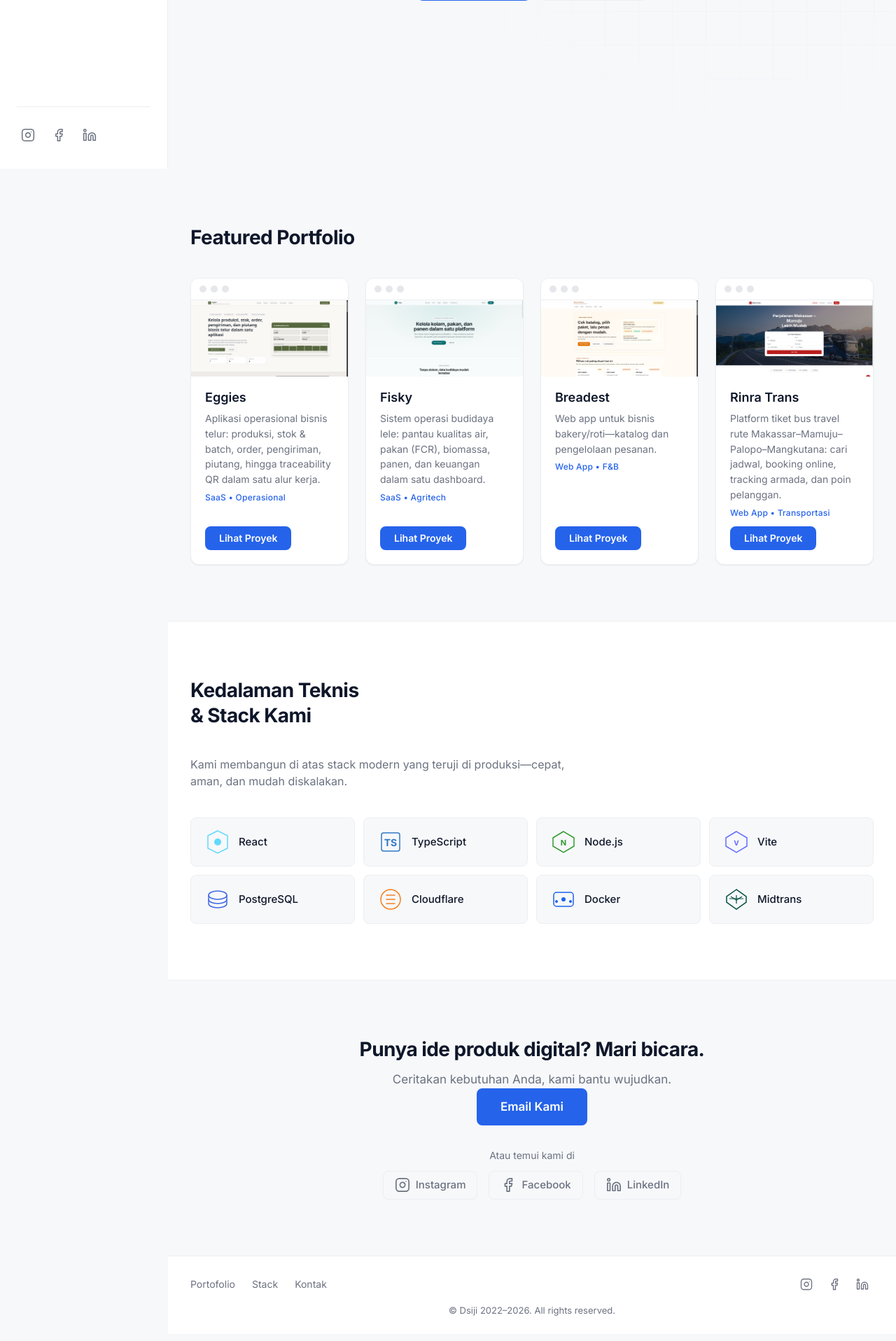
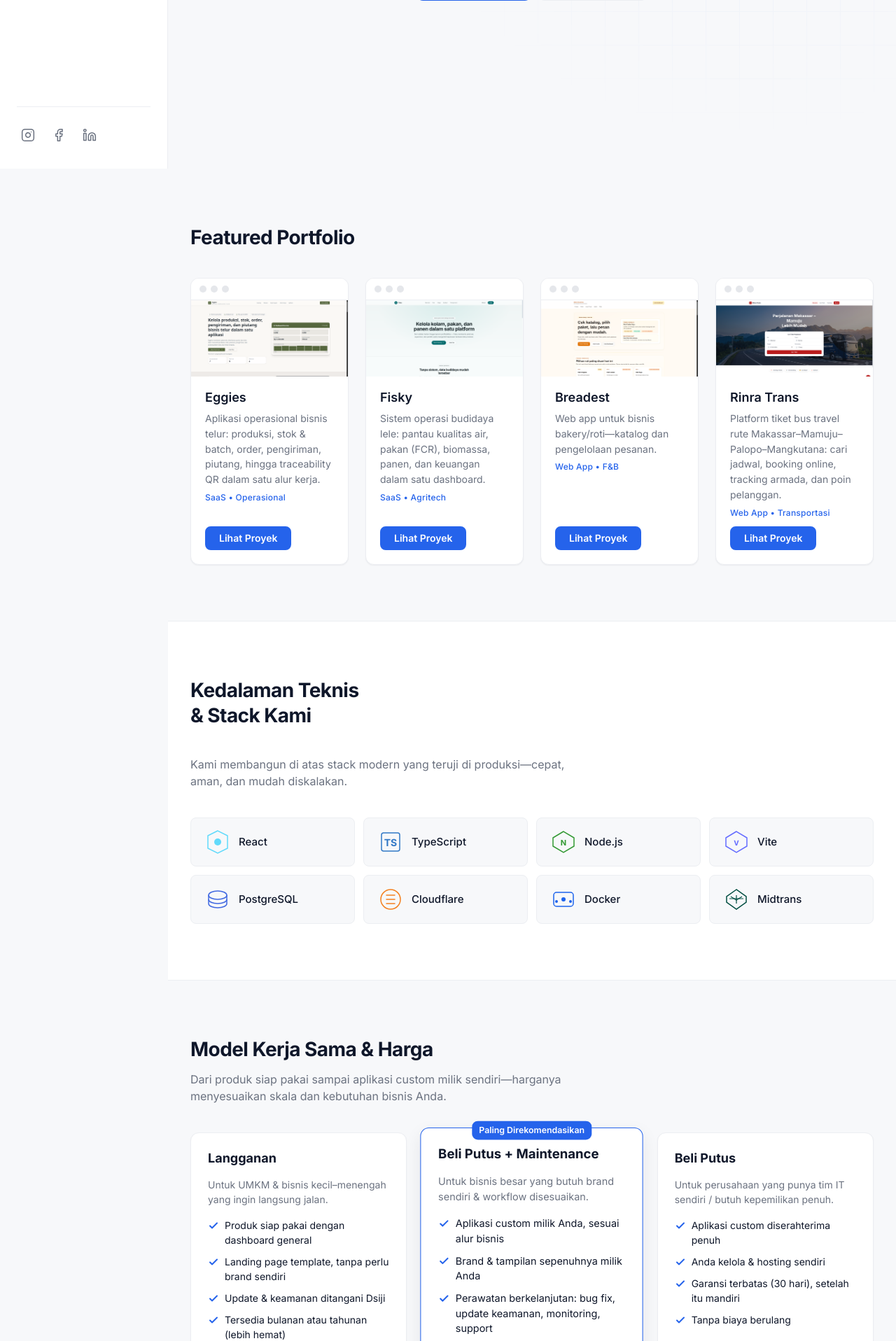
Before and after one commit to Dsiji/dsiji.github.io, a PHP site: page / in a window 1280 px wide. Shown: the part 559-2475 px from the top of the page at 70% size. Before the commit the page ends 2439 px from the top, so only its background shows below. Run offline with PHP 8.4, Linux system fonts and the light colour scheme.

Commit message:
skema harga

```diff
--- a/css/style.css
+++ b/css/style.css
@@ -457,6 +457,107 @@ ul { list-style: none; }
 }
 
 /* ========================================
+   Pricing
+   ======================================== */
+.pricing__sub {
+  max-width: 560px;
+  color: var(--muted);
+  margin-top: .75rem;
+  font-size: 1rem;
+}
+
+.pricing__grid {
+  display: grid;
+  grid-template-columns: repeat(3, 1fr);
+  gap: 1.5rem;
+  align-items: stretch;
+}
+
+.pricing-card {
+  position: relative;
+  padding: 1.5rem;
+  display: flex;
+  flex-direction: column;
+  gap: 1rem;
+  overflow: visible;
+}
+
+.pricing-card--featured {
+  border-color: var(--accent);
+  border-width: 1.5px;
+  box-shadow: var(--shadow-md);
+  transform: scale(1.03);
+  z-index: 1;
+}
+
+.pricing-card__badge {
+  position: absolute;
+  top: -.625rem;
+  left: 50%;
+  transform: translateX(-50%);
+  background: var(--accent);
+  color: #fff;
+  font-size: .75rem;
+  font-weight: 600;
+  padding: 4px 10px;
+  border-radius: var(--radius-sm);
+  white-space: nowrap;
+}
+
+.pricing-card__name {
+  font-size: 1.125rem;
+  font-weight: 700;
+  line-height: 1.3;
+}
+
+.pricing-card__for {
+  font-size: .875rem;
+  color: var(--muted);
+  line-height: 1.5;
+}
+
+.pricing-card__list {
+  display: flex;
+  flex-direction: column;
+  gap: .625rem;
+  margin: 0;
+}
+
+.pricing-card__list li {
+  display: flex;
+  align-items: flex-start;
+  gap: .5rem;
+  font-size: .875rem;
+  line-height: 1.5;
+  color: var(--text);
+}
+
+.pricing-card__list svg {
+  flex-shrink: 0;
+  margin-top: .2em;
+  color: var(--accent);
+}
+
+.pricing-card__price {
+  font-size: .8125rem;
+  color: var(--muted);
+  line-height: 1.4;
+}
+
+.pricing-card .btn {
+  margin-top: auto;
+  align-self: flex-start;
+}
+
+.pricing__guide {
+  text-align: center;
+  font-size: .875rem;
+  color: var(--muted);
+  margin-top: 1.5rem;
+  line-height: 1.6;
+}
+
+/* ========================================
    Contact
    ======================================== */
 .contact__social {
@@ -577,6 +678,12 @@ ul { list-style: none; }
   .stack__grid {
     grid-template-columns: repeat(2, 1fr);
   }
+  .pricing__grid {
+    grid-template-columns: 1fr;
+  }
+  .pricing-card--featured {
+    transform: none;
+  }
 }
 
 /* ========================================
--- a/index.html
+++ b/index.html
@@ -56,6 +56,14 @@
                             class="sidebar__link"
                             data-section="stack"
                             >Stack</a
+                        >
+                    </li>
+                    <li>
+                        <a
+                            href="#pricing"
+                            class="sidebar__link"
+                            data-section="pricing"
+                            >Harga</a
                         >
                     </li>
                     <li>
@@ -585,6 +593,132 @@
                 </div>
             </section>
 
+            <!-- ===== PRICING ===== -->
+            <section
+                class="section"
+                id="pricing"
+                aria-labelledby="pricing-title"
+            >
+                <div class="section__inner">
+                    <div class="section__header">
+                        <h2 class="section__title" id="pricing-title">
+                            Model Kerja Sama &amp; Harga
+                        </h2>
+                        <p class="pricing__sub">
+                            Dari produk siap pakai sampai aplikasi custom milik sendiri&mdash;harganya
+                            menyesuaikan skala dan kebutuhan bisnis Anda.
+                        </p>
+                    </div>
+
+                    <div class="pricing__grid">
+                        <!-- Card 1 — Langganan (SaaS) -->
+                        <article class="card pricing-card">
+                            <h3 class="pricing-card__name">Langganan</h3>
+                            <p class="pricing-card__for">Untuk UMKM &amp; bisnis kecil&ndash;menengah yang ingin langsung jalan.</p>
+                            <ul class="pricing-card__list">
+                                <li>
+                                    <svg width="16" height="16" viewBox="0 0 16 16" fill="none" aria-hidden="true">
+                                        <path d="M3 8.5L6 11.5L13 4.5" stroke="currentColor" stroke-width="2" stroke-linecap="round" stroke-linejoin="round"/>
+                                    </svg>
+                                    Produk siap pakai dengan dashboard general
+                                </li>
+                                <li>
+                                    <svg width="16" height="16" viewBox="0 0 16 16" fill="none" aria-hidden="true">
+                                        <path d="M3 8.5L6 11.5L13 4.5" stroke="currentColor" stroke-width="2" stroke-linecap="round" stroke-linejoin="round"/>
+                                    </svg>
+                                    Landing page template, tanpa perlu brand sendiri
+                                </li>
+                                <li>
+                                    <svg width="16" height="16" viewBox="0 0 16 16" fill="none" aria-hidden="true">
+                                        <path d="M3 8.5L6 11.5L13 4.5" stroke="currentColor" stroke-width="2" stroke-linecap="round" stroke-linejoin="round"/>
+                                    </svg>
+                                    Update &amp; keamanan ditangani Dsiji
+                                </li>
+                                <li>
+                                    <svg width="16" height="16" viewBox="0 0 16 16" fill="none" aria-hidden="true">
+                                        <path d="M3 8.5L6 11.5L13 4.5" stroke="currentColor" stroke-width="2" stroke-linecap="round" stroke-linejoin="round"/>
+                                    </svg>
+                                    Tersedia bulanan atau tahunan (lebih hemat)
+                                </li>
+                            </ul>
+                            <p class="pricing-card__price">Angka detail ada di halaman produk</p>
+                            <a href="#portfolio" class="btn btn--small btn--outline">Lihat Produk &amp; Paket</a>
+                        </article>
+
+                        <!-- Card 2 — Beli Putus + Maintenance (RECOMMENDED) -->
+                        <article class="card pricing-card pricing-card--featured">
+                            <span class="pricing-card__badge">Paling Direkomendasikan</span>
+                            <h3 class="pricing-card__name">Beli Putus + Maintenance</h3>
+                            <p class="pricing-card__for">Untuk bisnis besar yang butuh brand sendiri &amp; workflow disesuaikan.</p>
+                            <ul class="pricing-card__list">
+                                <li>
+                                    <svg width="16" height="16" viewBox="0 0 16 16" fill="none" aria-hidden="true">
+                                        <path d="M3 8.5L6 11.5L13 4.5" stroke="currentColor" stroke-width="2" stroke-linecap="round" stroke-linejoin="round"/>
+                                    </svg>
+                                    Aplikasi custom milik Anda, sesuai alur bisnis
+                                </li>
+                                <li>
+                                    <svg width="16" height="16" viewBox="0 0 16 16" fill="none" aria-hidden="true">
+                                        <path d="M3 8.5L6 11.5L13 4.5" stroke="currentColor" stroke-width="2" stroke-linecap="round" stroke-linejoin="round"/>
+                                    </svg>
+                                    Brand &amp; tampilan sepenuhnya milik Anda
+                                </li>
+                                <li>
+                                    <svg width="16" height="16" viewBox="0 0 16 16" fill="none" aria-hidden="true">
+                                        <path d="M3 8.5L6 11.5L13 4.5" stroke="currentColor" stroke-width="2" stroke-linecap="round" stroke-linejoin="round"/>
+                                    </svg>
+                                    Perawatan berkelanjutan: bug fix, update keamanan, monitoring, support
+                                </li>
+                                <li>
+                                    <svg width="16" height="16" viewBox="0 0 16 16" fill="none" aria-hidden="true">
+                                        <path d="M3 8.5L6 11.5L13 4.5" stroke="currentColor" stroke-width="2" stroke-linecap="round" stroke-linejoin="round"/>
+                                    </svg>
+                                    Cocok untuk multi-cabang / skala besar (mis. armada, outlet)
+                                </li>
+                            </ul>
+                            <p class="pricing-card__price">Mulai dari &mdash; biaya pembuatan + maintenance berkala</p>
+                            <a href="#contact" class="btn btn--small btn--primary">Konsultasi Kebutuhan</a>
+                        </article>
+
+                        <!-- Card 3 — Beli Putus -->
+                        <article class="card pricing-card">
+                            <h3 class="pricing-card__name">Beli Putus</h3>
+                            <p class="pricing-card__for">Untuk perusahaan yang punya tim IT sendiri / butuh kepemilikan penuh.</p>
+                            <ul class="pricing-card__list">
+                                <li>
+                                    <svg width="16" height="16" viewBox="0 0 16 16" fill="none" aria-hidden="true">
+                                        <path d="M3 8.5L6 11.5L13 4.5" stroke="currentColor" stroke-width="2" stroke-linecap="round" stroke-linejoin="round"/>
+                                    </svg>
+                                    Aplikasi custom diserahterima penuh
+                                </li>
+                                <li>
+                                    <svg width="16" height="16" viewBox="0 0 16 16" fill="none" aria-hidden="true">
+                                        <path d="M3 8.5L6 11.5L13 4.5" stroke="currentColor" stroke-width="2" stroke-linecap="round" stroke-linejoin="round"/>
+                                    </svg>
+                                    Anda kelola &amp; hosting sendiri
+                                </li>
+                                <li>
+                                    <svg width="16" height="16" viewBox="0 0 16 16" fill="none" aria-hidden="true">
+                                        <path d="M3 8.5L6 11.5L13 4.5" stroke="currentColor" stroke-width="2" stroke-linecap="round" stroke-linejoin="round"/>
+                                    </svg>
+                                    Garansi terbatas (30 hari), setelah itu mandiri
+                                </li>
+                                <li>
+                                    <svg width="16" height="16" viewBox="0 0 16 16" fill="none" aria-hidden="true">
+                                        <path d="M3 8.5L6 11.5L13 4.5" stroke="currentColor" stroke-width="2" stroke-linecap="round" stroke-linejoin="round"/>
+                                    </svg>
+                                    Tanpa biaya berulang
+                                </li>
+                            </ul>
+                            <p class="pricing-card__price">Biaya upfront lebih tinggi, tanpa biaya bulanan</p>
+                            <a href="#contact" class="btn btn--small btn--outline">Konsultasi Kebutuhan</a>
+                        </article>
+                    </div>
+
+                    <p class="pricing__guide">Baru mulai / skala kecil &rarr; Langganan &middot; Butuh brand &amp; workflow sendiri &rarr; Beli Putus + Maintenance &middot; Punya tim IT &rarr; Beli Putus.</p>
+                </div>
+            </section>
+
             <!-- ===== CONTACT ===== -->
             <section
                 class="section section--contact"
```
